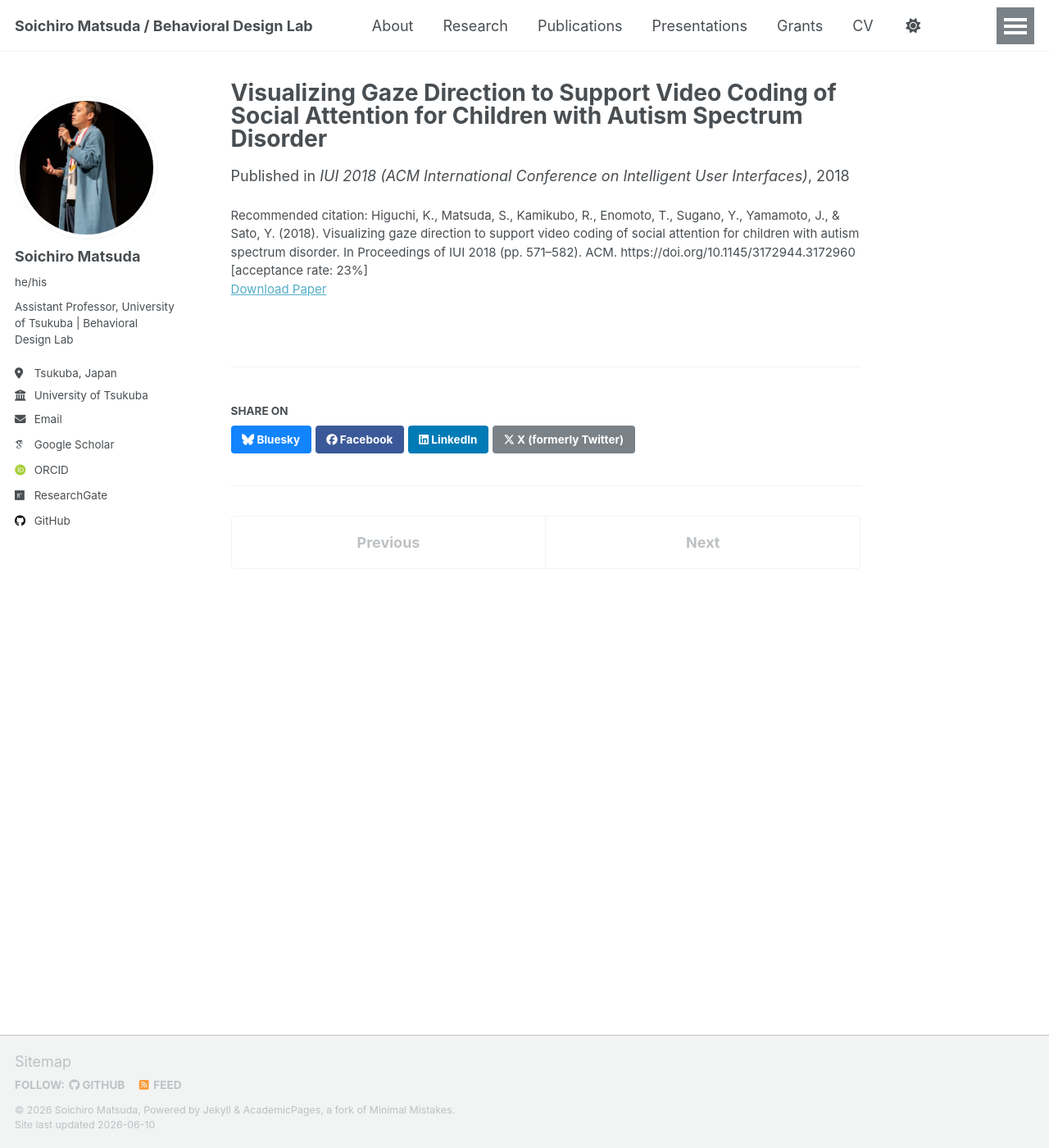
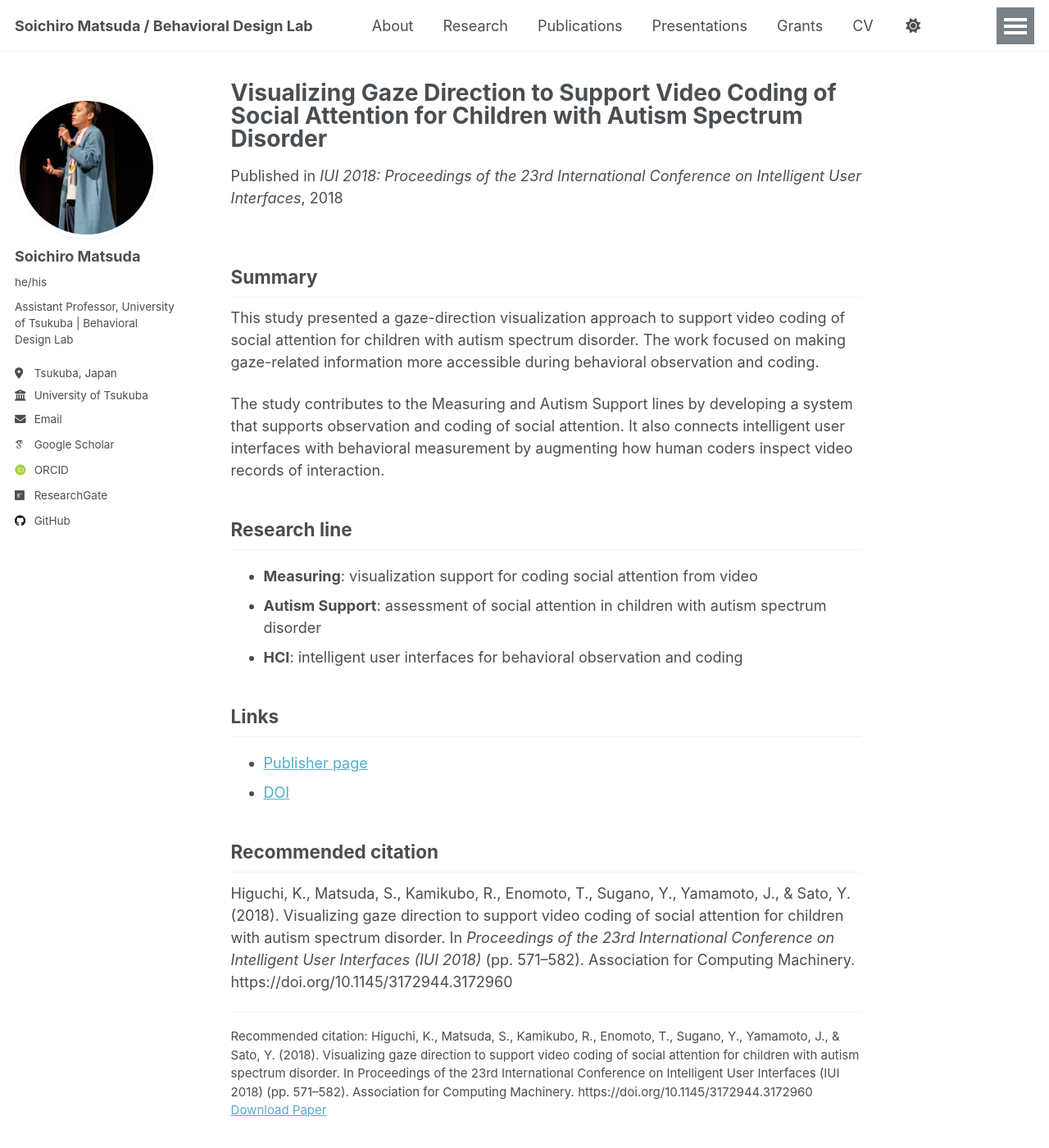
Before and after one commit to BehavioralDesignerMatsuda/BehavioralDesignerMatsuda.github.io, a Jekyll site: the page built from _publications/2018-IUI.md, in a window 1280 px wide and 1400 px high. Shown: the whole window at 82% size. Built offline with Jekyll 4.4.1, drawn with Linux system fonts in a browser that asks for light colours; some web fonts are replaced; a script that is not in the unit is left out; some of the changed text lies outside the part shown.

Commit message:
Update 2018-IUI.md

```diff
--- a/_publications/2018-IUI.md
+++ b/_publications/2018-IUI.md
@@ -1,10 +1,44 @@
 ---
-title: "Visualizing Gaze Direction to Support Video Coding of Social Attention for Children with Autism Spectrum Disorder"
+title: 'Visualizing Gaze Direction to Support Video Coding of Social Attention for Children with Autism Spectrum Disorder'
 collection: publications
 date: 2018-03-05
-venue: "IUI 2018 (ACM International Conference on Intelligent User Interfaces)"
+venue: 'IUI 2018: Proceedings of the 23rd International Conference on Intelligent User Interfaces'
 category: conferences
-paperurl: "https://doi.org/10.1145/3172944.3172960"
-citation: "Higuchi, K., Matsuda, S., Kamikubo, R., Enomoto, T., Sugano, Y., Yamamoto, J., & Sato, Y. (2018). Visualizing gaze direction to support video coding of social attention for children with autism spectrum disorder. In Proceedings of IUI 2018 (pp. 571–582). ACM. https://doi.org/10.1145/3172944.3172960 [acceptance rate: 23%]"
-excerpt: "This work presents a visualization system of gaze direction to support video coding of social attention in children with ASD, bridging computer vision and HCI for behavioral analysis."
+
+paperurl: 'https://doi.org/10.1145/3172944.3172960'
+doi: 'https://doi.org/10.1145/3172944.3172960'
+
+citation: 'Higuchi, K., Matsuda, S., Kamikubo, R., Enomoto, T., Sugano, Y., Yamamoto, J., & Sato, Y. (2018). Visualizing gaze direction to support video coding of social attention for children with autism spectrum disorder. In Proceedings of the 23rd International Conference on Intelligent User Interfaces (IUI 2018) (pp. 571–582). Association for Computing Machinery. https://doi.org/10.1145/3172944.3172960'
+
+tags:
+
+- Measuring
+- Autism Support
+- Gaze Visualization
+- Social Attention
+- Video Coding
+
+## excerpt: ''
 ---
+## Summary
+
+This study presented a gaze-direction visualization approach to support video coding of social attention for children with autism spectrum disorder. The work focused on making gaze-related information more accessible during behavioral observation and coding.
+
+The study contributes to the Measuring and Autism Support lines by developing a system that supports observation and coding of social attention. It also connects intelligent user interfaces with behavioral measurement by augmenting how human coders inspect video records of interaction.
+
+## Research line
+
+- **Measuring**: visualization support for coding social attention from video
+- **Autism Support**: assessment of social attention in children with autism spectrum disorder
+- **HCI**: intelligent user interfaces for behavioral observation and coding
+
+## Links
+
+- [Publisher page](https://doi.org/10.1145/3172944.3172960)
+- [DOI](https://doi.org/10.1145/3172944.3172960)
+
+## Recommended citation
+
+Higuchi, K., Matsuda, S., Kamikubo, R., Enomoto, T., Sugano, Y., Yamamoto, J., & Sato, Y. (2018). Visualizing gaze direction to support video coding of social attention for children with autism spectrum disorder. In *Proceedings of the 23rd International Conference on Intelligent User Interfaces (IUI 2018)* (pp. 571–582). Association for Computing Machinery. https://doi.org/10.1145/3172944.3172960
+
+---
```
